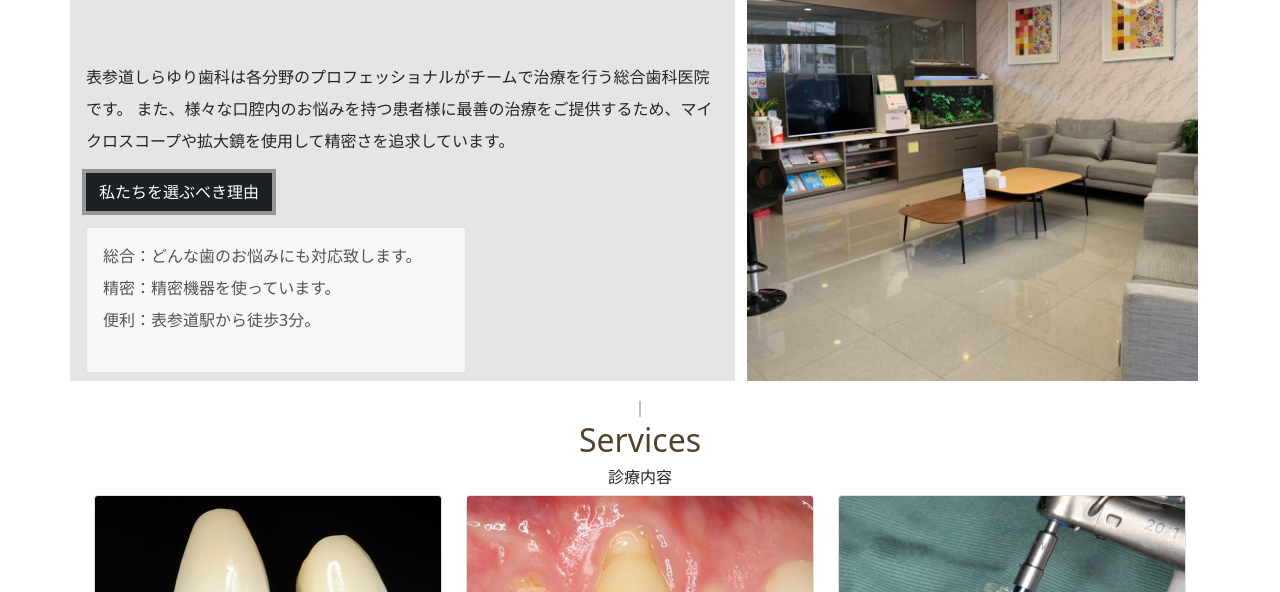
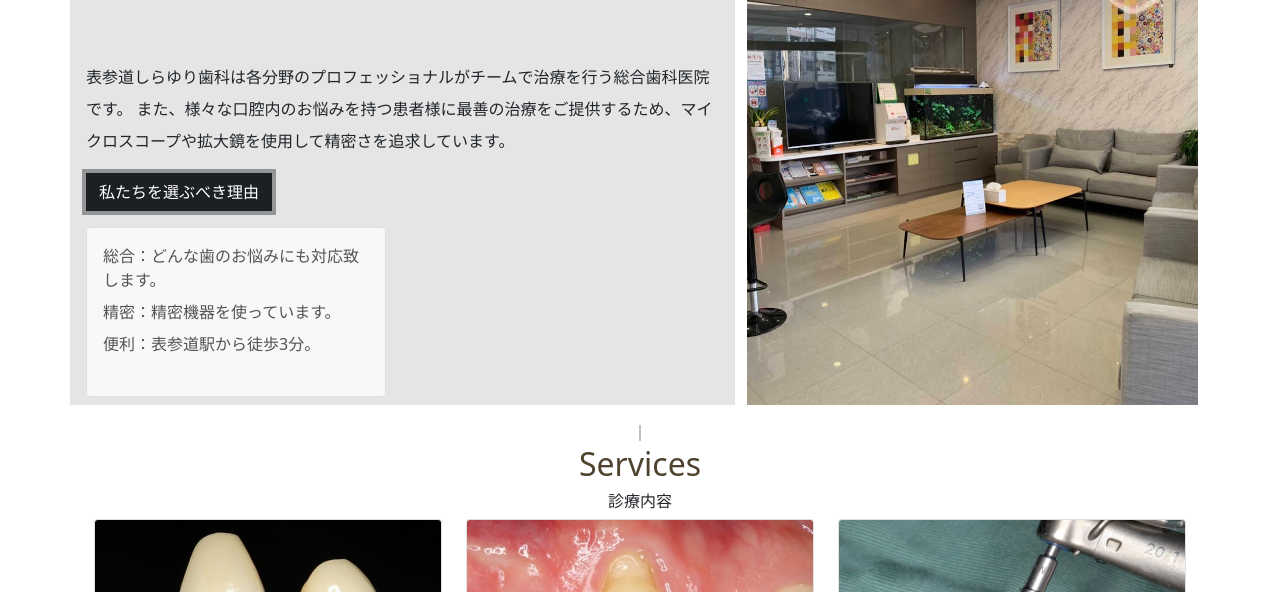
Before and after one commit to aki168/dental, a plain HTML site: page index.html in a window 1280 px wide. Both pictures are taken after a click on the button "私たちを選ぶべき理由". Shown: the part 720-1312 px from the top of the page. Drawn offline with Linux system fonts and the light colour scheme.

Commit message:
resonBox eidt

```diff
--- a/index.html
+++ b/index.html
@@ -135,7 +135,7 @@
             </p>
             <div style="min-height: 120px;">
               <div class="collapse collapse-horizontal" id="collapseWidthExample">
-                <div class="card card-body opacity-75" style="width: 380px;">
+                <div class="card card-body opacity-75" style="width: 300px;">
                   <dl>
                     <dd>総合：どんな歯のお悩みにも対応致します。</dd>
                     <dd>精密：精密機器を使っています。</dd>
```
